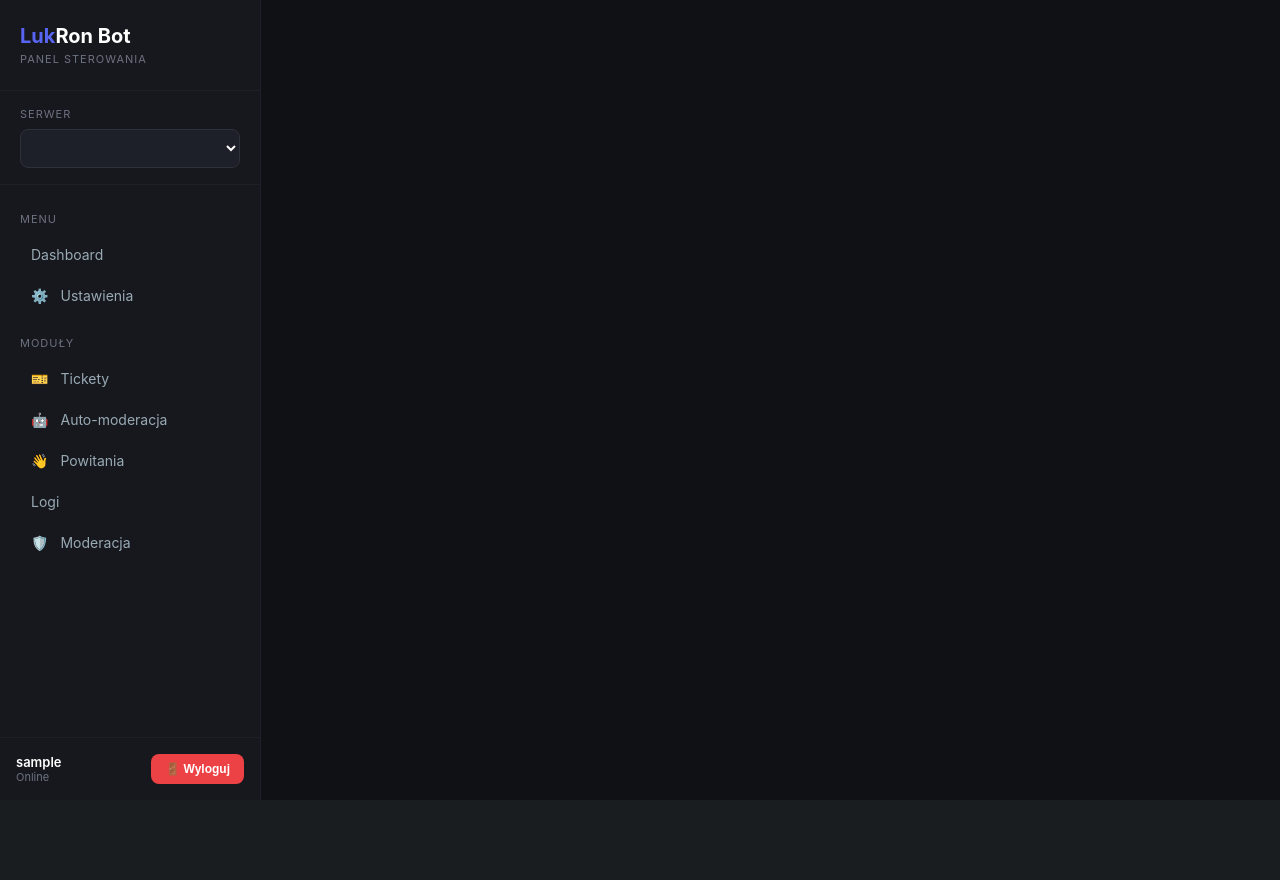
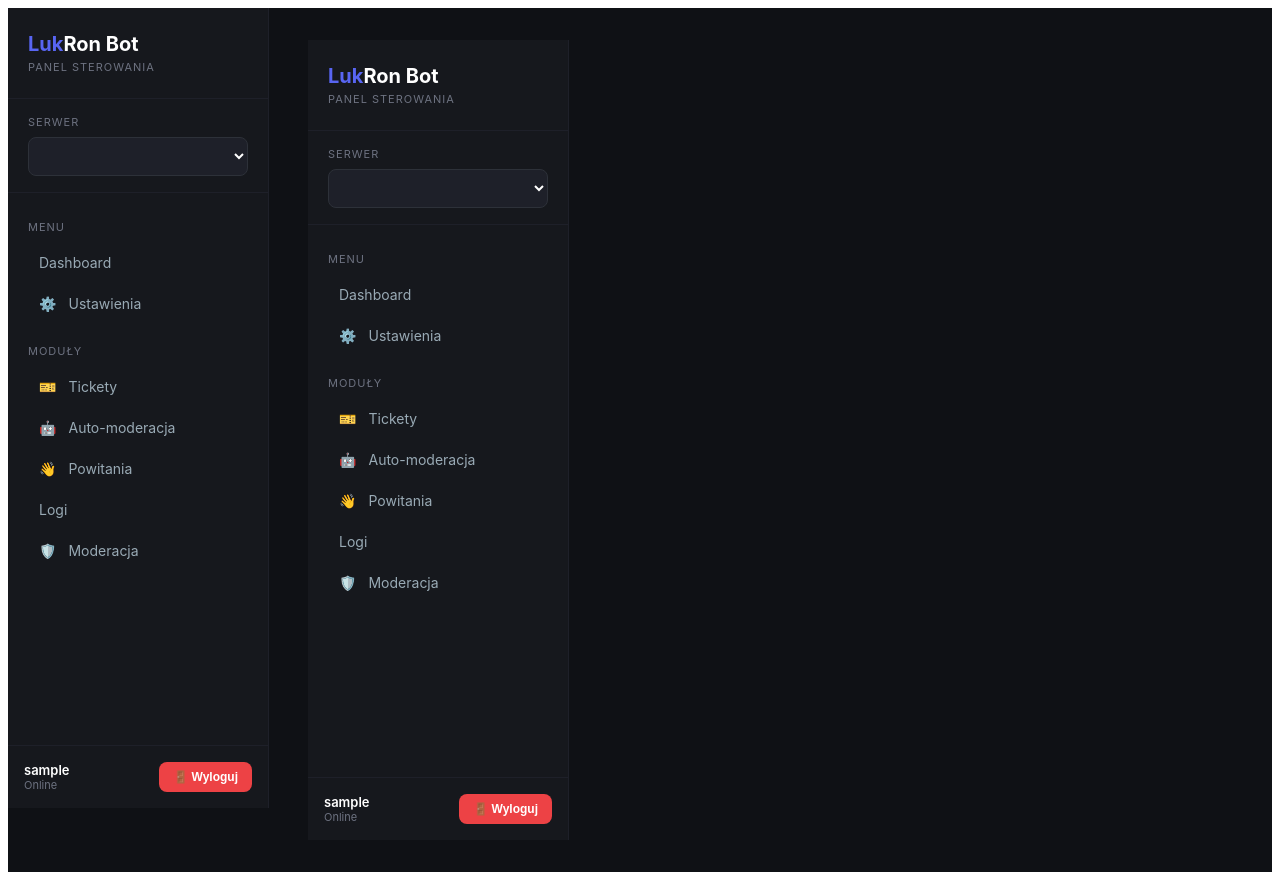
Before and after one commit to lukron91/LukRonBot, a Next.js app in the folder panel/: page / in a window 1280 px wide. Before the commit the page ends 800 px from the top, so only its background shows below. Built offline with nearby package versions, Linux system fonts and the light colour scheme; sample sign-in values are in the browser's storage.

Commit message:
Update layout.js

```diff
--- a/panel/app/layout.js
+++ b/panel/app/layout.js
@@ -1,16 +1,209 @@
-import "./globals.css";
+"use client";
+import { useEffect, useState } from "react";
+import Link from "next/link";
+import { usePathname } from "next/navigation";
 
-export const metadata = {
-  title: "LukRon Bot Panel",
-  description: "Panel zarządzania botem Discord",
-};
+function SidebarLink({ href, children }) {
+  const pathname = usePathname();
+  const isActive = pathname === href;
 
-export default function RootLayout({ children }) {
   return (
-    <html lang="pl">
-      <body style={{ margin: 0 }}>
-        {children}
-      </body>
-    </html>
+    <Link
+      href={href}
+      style={{
+        display: "flex",
+        alignItems: "center",
+        gap: "12px",
+        padding: "12px 16px",
+        borderRadius: "10px",
+        textDecoration: "none",
+        color: isActive ? "#fff" : "#99aab5",
+        backgroundColor: isActive ? "rgba(88, 101, 242, 0.2)" : "transparent",
+        borderLeft: isActive ? "3px solid #5865f2" : "3px solid transparent",
+        transition: "all 0.2s",
+        fontSize: "14px",
+        fontWeight: isActive ? "600" : "400"
+      }}
+    >
+      {children}
+    </Link>
   );
 }
+
+export default function DashboardLayout({ children }) {
+  const [user, setUser] = useState(null);
+  const [guildId, setGuildId] = useState(null);
+  const [guilds, setGuilds] = useState([]);
+  const [selectedGuild, setSelectedGuild] = useState(null);
+  const pathname = usePathname();
+
+  useEffect(() => {
+    const session = localStorage.getItem('session');
+    if (!session) {
+      window.location.href = '/';
+      return;
+    }
+    try {
+      const data = JSON.parse(session);
+      setUser(data);
+      const manageable = (data.guilds || []).filter(g => {
+        const perms = BigInt(g.permissions_new || g.permissions || 0);
+        return (perms & 0x8n) !== 0n || (perms & 0x20n) !== 0n;
+      });
+      setGuilds(manageable);
+    } catch (err) {
+      window.location.href = '/';
+    }
+
+    const params = new URLSearchParams(window.location.search);
+    const guild = params.get('guild');
+    if (guild) {
+      setGuildId(guild);
+      const sessionData = JSON.parse(localStorage.getItem('session'));
+      const found = sessionData.guilds.find(g => g.id === guild);
+      if (found) setSelectedGuild(found);
+    }
+  }, []);
+
+  const handleLogout = () => {
+    localStorage.removeItem('session');
+    window.location.href = '/';
+  };
+
+  const selectGuild = (id) => {
+    window.location.href = `${pathname}?guild=${id}`;
+  };
+
+  const getLink = (path) => guildId ? `${path}?guild=${guildId}` : path;
+
+  const currentPath = typeof window !== 'undefined' ? window.location.pathname : '/dashboard';
+
+  return (
+    <div style={{ display: "flex", minHeight: "100vh", backgroundColor: "#0f1115", color: "#fff", fontFamily: "-apple-system, BlinkMacSystemFont, 'Segoe UI', sans-serif" }}>
+      <aside style={{
+        width: "260px",
+        backgroundColor: "#16181d",
+        borderRight: "1px solid #1e2029",
+        display: "flex",
+        flexDirection: "column",
+        position: "fixed",
+        height: "100vh",
+        overflow: "hidden"
+      }}>
+        <div style={{ padding: "24px 20px", borderBottom: "1px solid #1e2029" }}>
+          <h1 style={{ fontSize: "20px", margin: 0, color: "#fff", fontWeight: "700" }}>
+            <span style={{ color: "#5865f2" }}>Luk</span>Ron Bot
+          </h1>
+          <p style={{ fontSize: "11px", color: "#6d7280", margin: "4px 0 0 0", textTransform: "uppercase", letterSpacing: "1px" }}>Panel sterowania</p>
+        </div>
+
+        <div style={{ padding: "16px 20px", borderBottom: "1px solid #1e2029" }}>
+          <label style={{ fontSize: "11px", color: "#6d7280", textTransform: "uppercase", letterSpacing: "1px", display: "block", marginBottom: "8px" }}>Serwer</label>
+          <select
+            value={guildId || ''}
+            onChange={(e) => selectGuild(e.target.value)}
+            style={{
+              width: "100%",
+              padding: "10px",
+              backgroundColor: "#1e2029",
+              border: "1px solid #2d3139",
+              borderRadius: "8px",
+              color: "#fff",
+              fontSize: "13px",
+              cursor: "pointer",
+              outline: "none"
+            }}
+          >
+            {guilds.map(g => (
+              <option key={g.id} value={g.id}>{g.name}</option>
+            ))}
+          </select>
+        </div>
+
+        <nav style={{ flex: 1, padding: "16px 12px", overflowY: "auto" }}>
+          <p style={{ fontSize: "11px", color: "#6d7280", textTransform: "uppercase", letterSpacing: "1px", padding: "0 8px", marginBottom: "8px" }}>Menu</p>
+          <SidebarLink href={getLink('/dashboard')}>
+             <span>Dashboard</span>
+          </SidebarLink>
+          <SidebarLink href={getLink('/dashboard/config')}>
+            ⚙️ <span>Ustawienia</span>
+          </SidebarLink>
+
+          <p style={{ fontSize: "11px", color: "#6d7280", textTransform: "uppercase", letterSpacing: "1px", padding: "0 8px", marginTop: "20px", marginBottom: "8px" }}>Moduły</p>
+          <SidebarLink href={getLink('/dashboard/tickets')}>
+            🎫 <span>Tickety</span>
+          </SidebarLink>
+          <SidebarLink href={getLink('/dashboard/automod')}>
+            🤖 <span>Auto-moderacja</span>
+          </SidebarLink>
+          <SidebarLink href={getLink('/dashboard/welcome')}>
+            👋 <span>Powitania</span>
+          </SidebarLink>
+          <SidebarLink href={getLink('/dashboard/logs')}>
+             <span>Logi</span>
+          </SidebarLink>
+          <SidebarLink href={getLink('/dashboard/moderation')}>
+            🛡️ <span>Moderacja</span>
+          </SidebarLink>
+        </nav>
+
+        <div style={{ padding: "16px", borderTop: "1px solid #1e2029", display: "flex", alignItems: "center", gap: "12px" }}>
+          {user?.avatar && (
+            <img
+              src={`https://cdn.discordapp.com/avatars/${user.userId}/${user.avatar}.png`}
+              style={{ width: "36px", height: "36px", borderRadius: "50%" }}
+            />
+          )}
+          <div style={{ flex: 1, overflow: "hidden" }}>
+            <p style={{ margin: 0, fontSize: "13px", fontWeight: "600", whiteSpace: "nowrap", overflow: "hidden", textOverflow: "ellipsis" }}>{user?.username}</p>
+            <p style={{ margin: 0, fontSize: "11px", color: "#6d7280" }}>Online</p>
+          </div>
+          <button
+            onClick={handleLogout}
+            style={{
+              padding: "8px 14px",
+              backgroundColor: "#ed4245",
+              border: "none",
+              borderRadius: "8px",
+              color: "#fff",
+              cursor: "pointer",
+              fontSize: "12px",
+              fontWeight: "600",
+              whiteSpace: "nowrap"
+            }}
+          >
+            🚪 Wyloguj
+          </button>
+        </div>
+      </aside>
+
+      <main style={{ marginLeft: "260px", flex: 1, padding: "32px 40px" }}>
+        {selectedGuild && (
+          <div style={{
+            marginBottom: "24px",
+            display: "flex",
+            alignItems: "center",
+            gap: "12px",
+            padding: "16px 20px",
+            backgroundColor: "#16181d",
+            borderRadius: "12px",
+            border: "1px solid #1e2029"
+          }}>
+            {selectedGuild.icon ? (
+              <img src={`https://cdn.discordapp.com/icons/${selectedGuild.id}/${selectedGuild.icon}.png`} style={{ width: "40px", height: "40px", borderRadius: "10px" }} />
+            ) : (
+              <div style={{ width: "40px", height: "40px", borderRadius: "10px", background: "linear-gradient(135deg, #5865f2, #7c8aff)", display: "flex", alignItems: "center", justifyContent: "center", fontWeight: "700" }}>
+                {selectedGuild.name.charAt(0).toUpperCase()}
+              </div>
+            )}
+            <div>
+              <h2 style={{ margin: 0, fontSize: "18px", fontWeight: "600" }}>{selectedGuild.name}</h2>
+              <p style={{ margin: "2px 0 0 0", fontSize: "12px", color: "#6d7280" }}>ID: {selectedGuild.id}</p>
+            </div>
+          </div>
+        )}
+        {children}
+      </main>
+    </div>
+  );
+}
```
